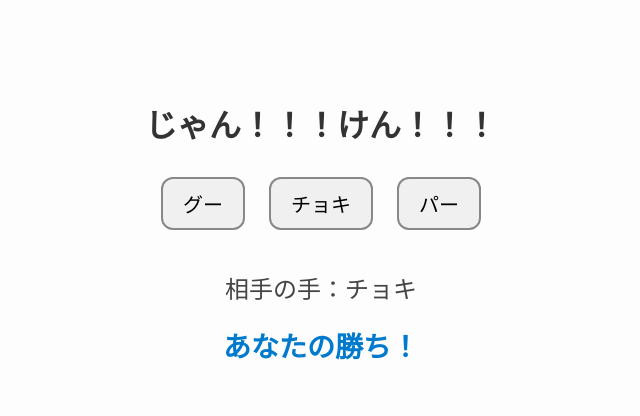
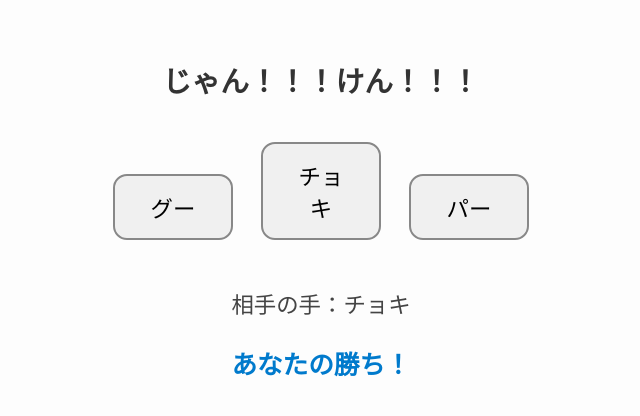
Before and after one commit to shirokuma-CT/Janken, a plain HTML site: page index.html in a window 1280 px wide. Both pictures are taken after a click on the button "グー". Shown: the whole page, without its empty margins (319-959 px from the left). Drawn offline with Linux system fonts and the light colour scheme.

Commit message:
Update index.html

```diff
--- a/index.html
+++ b/index.html
@@ -2,28 +2,34 @@
 <html lang="ja">
 <head>
   <meta charset="UTF-8">
+  <meta name="viewport" content="width=device-width, initial-scale=1.0"> <!-- ←これがスマホ最適化の肝！ -->
   <title>Let's play JANKEN</title>
   <style>
     body {
       text-align: center;
       font-family: "sans-serif";
-      margin-top: 100px;
+      margin: 0;
+      padding: 40px 10px;
       background-color: #fdfdfd;
     }
 
     h1 {
       color: #333;
+      font-size: 1.8em;
+      margin-bottom: 30px;
+      font-weight: bold;
     }
 
     button {
-      font-size: 20px;
-      padding: 10px 20px;
-      margin: 10px;
-      border-radius: 12px;
+      font-size: 1.4em; /* スマホで見やすい大きさ */
+      padding: 15px 30px;
+      margin: 12px;
+      border-radius: 14px;
       border: 2px solid #888;
       background-color: #f0f0f0;
       transition: all 0.1s ease;
       cursor: pointer;
+      width: 120px; /* 同じ幅で整える */
     }
 
     /* ✨ 押した瞬間に縮んで色が変わる！ */
@@ -34,16 +40,25 @@
     }
 
     #enemy {
-      font-size: 24px;
+      font-size: 1.4em;
       color: #444;
-      margin-top: 30px;
+      margin-top: 35px;
     }
 
     #result {
-      font-size: 28px;
-      margin-top: 20px;
+      font-size: 1.6em;
+      margin-top: 25px;
       color: #007acc;
       font-weight: bold;
+    }
+
+    /* 📱 スマホでは中央寄せでボタンを縦並びに */
+    @media (max-width: 480px) {
+      button {
+        display: block;
+        width: 80%;
+        margin: 12px auto;
+      }
     }
   </style>
 </head>
@@ -67,7 +82,7 @@
 
       let result = "";
       if (myHand === cpuHand) {
-        result = "あいこ";
+        result = "あいこ！";
       } else if (
         (myHand === "グー" && cpuHand === "チョキ") ||
         (myHand === "チョキ" && cpuHand === "パー") ||
```
